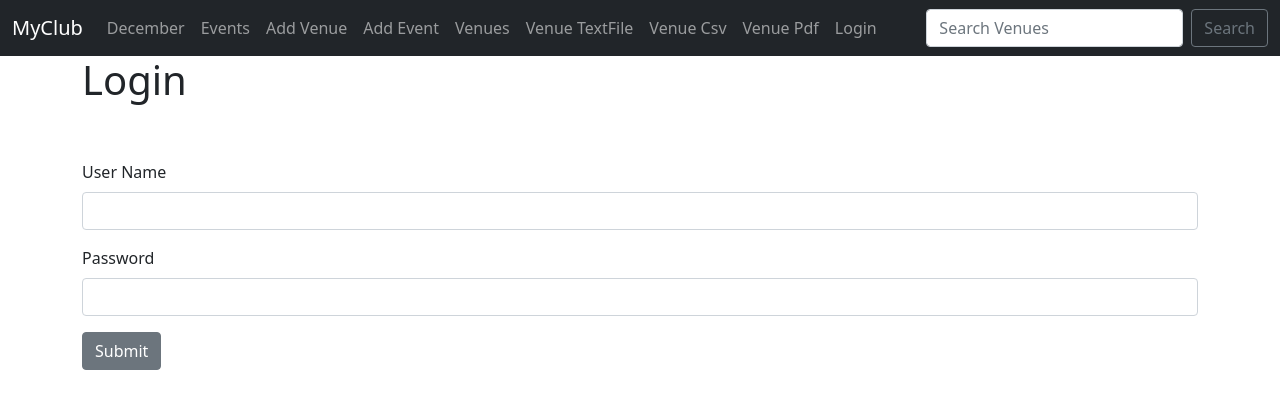
After one commit to TimzOwen/events, a Django app: page /members/login_user in a window 1280 px wide. The commit adds this page. Shown: the top 409 px of the page. Run offline with Django 4.2, Linux system fonts and the light colour scheme.

Commit message:
user authentication

```diff
--- a/events/templates/events/navbar.html
+++ b/events/templates/events/navbar.html
@@ -31,6 +31,9 @@
                 <li class="nav-item">
                     <a class="nav-link" href="{% url 'venue_pdf' %}">Venue Pdf</a>
                 </li>
+                  <li class="nav-item">
+                    <a class="nav-link" href="{% url 'login' %}">Login</a>
+                </li>
             </ul>
             <form class="d-flex" method=POST action="{% url 'search-venues' %}">
                 {% csrf_token %}
--- /dev/null
+++ b/members/templates/authentication/login.html
@@ -0,0 +1,18 @@
+{% extends 'events/base.html' %}
+{% block content %}
+    <h1>Login</h1>
+    <br><br>
+    <form action="" method="POST">
+        {% csrf_token %}
+        <div class="mb-3">
+            <label for="exampleInputEmail1" class="form-label">User Name</label>
+            <input type="text" class="form-control" name="username" aria-describedby="emailHelp">
+        </div>
+        <div class="mb-3">
+            <label for="exampleInputPassword1" class="form-label">Password</label>
+            <input type="password" class="form-control" name="password">
+        </div>
+        <input type="submit" value="Submit" class="btn btn-secondary">
+    </form>
+    <br><br>
+{% endblock %}
--- a/members/urls.py
+++ b/members/urls.py
@@ -2,5 +2,6 @@ from django.urls import path
 from . import views
 
 urlpatterns = [
+    path('login_user', views.login_user, name='login')
 
 ]
--- a/members/views.py
+++ b/members/views.py
@@ -1,3 +1,18 @@
-from django.shortcuts import render
+from django.shortcuts import render, redirect
+from django.contrib.auth import authenticate, login, logout
+from django.contrib import messages
 
-# Create your views here.
+
+def login_user(request):
+    if request.method == "POST":
+        username = request.POST['username']
+        password = request.POST['password']
+        user = authenticate(request, username=username, password=password)
+        if user is not None:
+            login(request, user)
+            return redirect('home')
+        else:
+            messages.success(request, "Error...try again")
+            return redirect('login')
+    else:
+        return render(request,'authentication/login.html')
```
Also changed, not shown: db.sqlite3.
